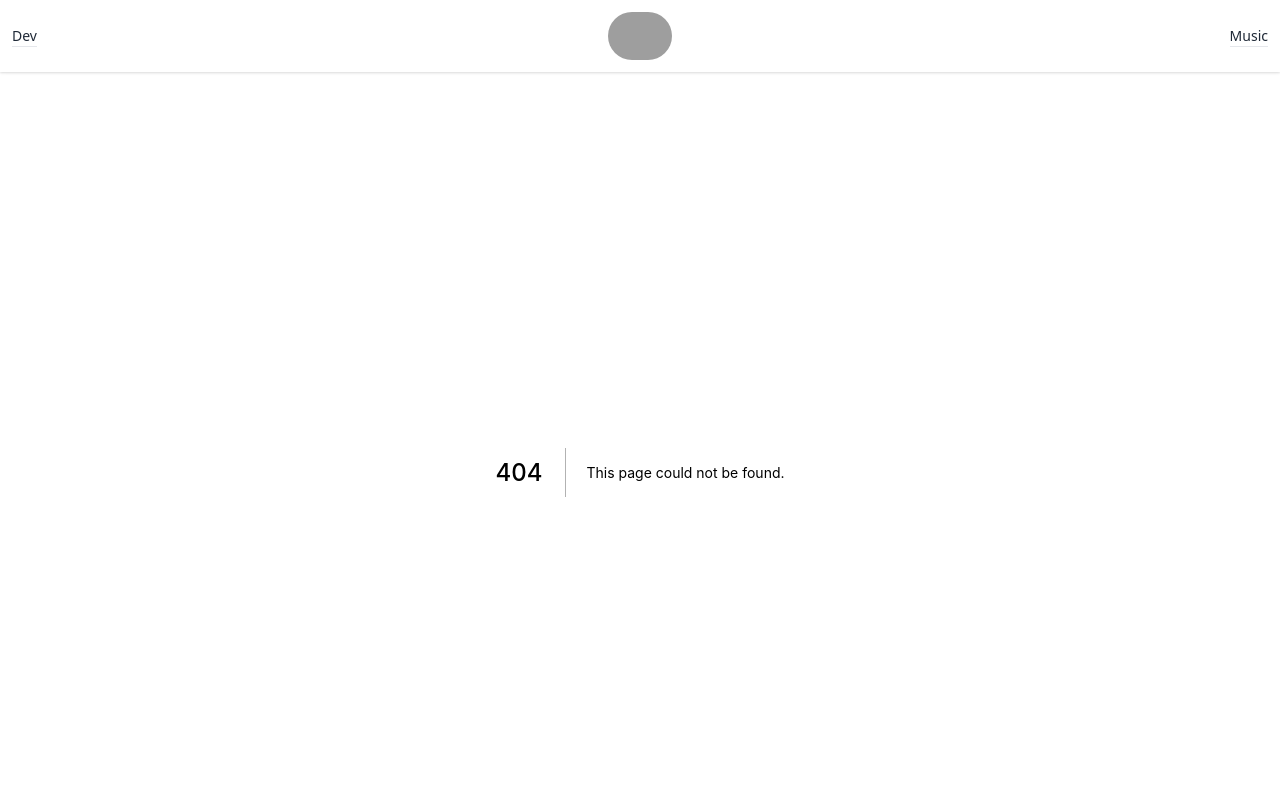
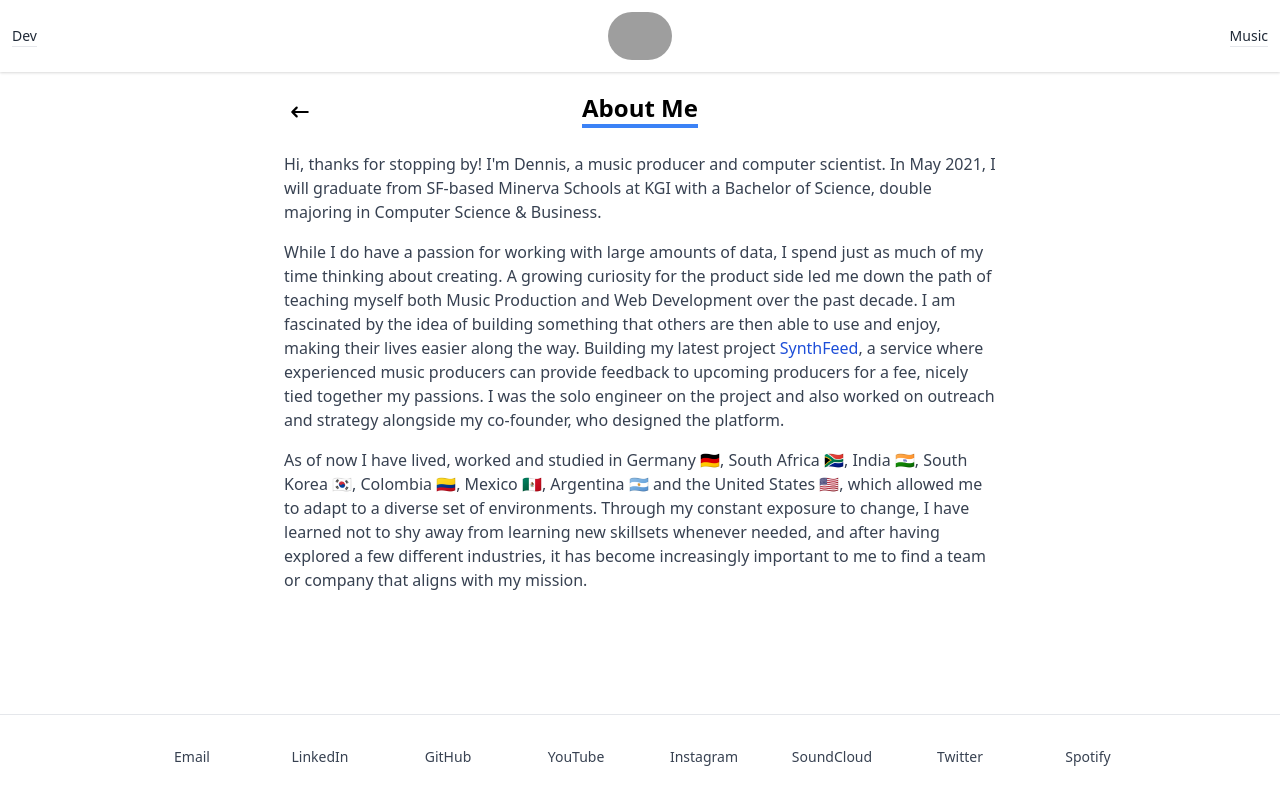
Before and after one commit to aletna/portfolio-update-0521, a Next.js app: page /about in a window 1280 px wide. Before the commit this address had no page. Shown: the top 800 px of the page. Built offline with nearby package versions, Linux system fonts and the light colour scheme; grey boxes are pictures that could not be loaded.

Commit message:
about page

```diff
--- a/components/IntroHeader.js
+++ b/components/IntroHeader.js
@@ -3,7 +3,7 @@ import UpdateProfessions from "./UpdateProfessions";
 
 const IntroHeader = () => {
   return (
-    <div className="text-center mt-2 ">
+    <div className="text-center mt-2">
       <div className="text-4xl"><Emoji symbol="👋" label="hello" /></div>
       <h1 className=" text-4xl font-bold mt-3 text-gray-800">Hey, I'm Dennis</h1>
       <div className="mt-5 mb-3">
--- /dev/null
+++ b/pages/about.js
@@ -0,0 +1,72 @@
+import Head from "next/head";
+import { useRouter } from "next/router";
+import { ArrowNarrowLeftIcon } from "@heroicons/react/solid";
+const about = () => {
+  const router = useRouter();
+  return (
+    <div>
+      <Head>
+        <title>About Me</title>
+        <meta name="description" content="Dennis Portfolio" />
+        <link rel="icon" href="/favicon.ico" />
+      </Head>
+      <div className="container mx-auto my-5">
+        <div className="flex w-full h-full md:w-4/5 lg:w-3/5 mx-auto">
+          <div className="w-1/4   pl-4 ">
+            <ArrowNarrowLeftIcon
+              onClick={() => router.back()}
+              className="h-10 w-10 ml-2 cursor-pointer p-2 rounded-full border border-white transition duration-150 transform hover:scale-110 hover:bg-gray-100 active:border-gray-300"
+            />
+          </div>
+          <div className="w-2/4">
+            <h1 className="text-2xl mb-5 font-bold text-center ">
+              <span className="border-b-4 border-blue-500 ">About Me</span>
+            </h1>
+          </div>
+        </div>
+        <div className="container mx-auto">
+          <div className="w-full md:w-4/5 lg:w-3/5  mx-auto rounded-md text-gray-700 px-7 py-2 ">
+            Hi, thanks for stopping by! I'm Dennis, a music producer and
+            computer scientist. In May 2021, I will graduate from SF-based
+            Minerva Schools at KGI with a Bachelor of Science, double majoring
+            in Computer Science & Business.
+          </div>
+          <div className="w-full md:w-4/5 lg:w-3/5  mx-auto rounded-md text-gray-700 px-7 py-2 ">
+            While I do have a passion for working with large amounts of data, I
+            spend just as much of my time thinking about creating. A growing
+            curiosity for the product side led me down the path of teaching
+            myself both Music Production and Web Development over the past
+            decade. I am fascinated by the idea of building something that
+            others are then able to use and enjoy, making their lives easier
+            along the way. Building my latest project{" "}
+            {/* <Link href="https://www.synthfeed.com"> */}
+            <a className="link" target="_blank">
+              SynthFeed
+            </a>
+            {/* </Link> */}, a service where experienced music producers can
+            provide feedback to upcoming producers for a fee, nicely tied
+            together my passions. I was the solo engineer on the project and
+            also worked on outreach and strategy alongside my co-founder, who
+            designed the platform.
+          </div>
+          <div className="w-full md:w-4/5 lg:w-3/5  mx-auto rounded-md text-gray-700 px-7 py-2 ">
+            As of now I have lived, worked and studied in Germany 🇩🇪, South
+            Africa 🇿🇦, India 🇮🇳, South Korea 🇰🇷, Colombia 🇨🇴, Mexico 🇲🇽,
+            Argentina 🇦🇷 and the United States 🇺🇸, which allowed me to adapt to
+            a diverse set of environments.{" "}
+            {/* I'm confident that my combined experience in the music
+        industry, as a software engineer, and also blockchain-based development
+        experience (solidity + web3.js) make me a great fit for the Audius team. */}
+            Through my constant exposure to change, I have learned not to shy
+            away from learning new skillsets whenever needed, and after having
+            explored a few different industries, it has become increasingly
+            important to me to find a team or company that aligns with my
+            mission.
+          </div>
+        </div>
+      </div>
+    </div>
+  );
+};
+
+export default about;
--- a/pages/index.js
+++ b/pages/index.js
@@ -25,7 +25,7 @@ export default function Home() {
       {/* Header */}
 
       {/* Main */}
-      <div className="container mx-auto mt-10 bg-gray-100 py-10 rounded-md">
+      <div className="container cursor-pointer mx-auto mt-10 bg-gray-100 py-10 rounded-md" onClick={() => router.push('/about')}>
         <IntroHeader />
       </div>
 
```
